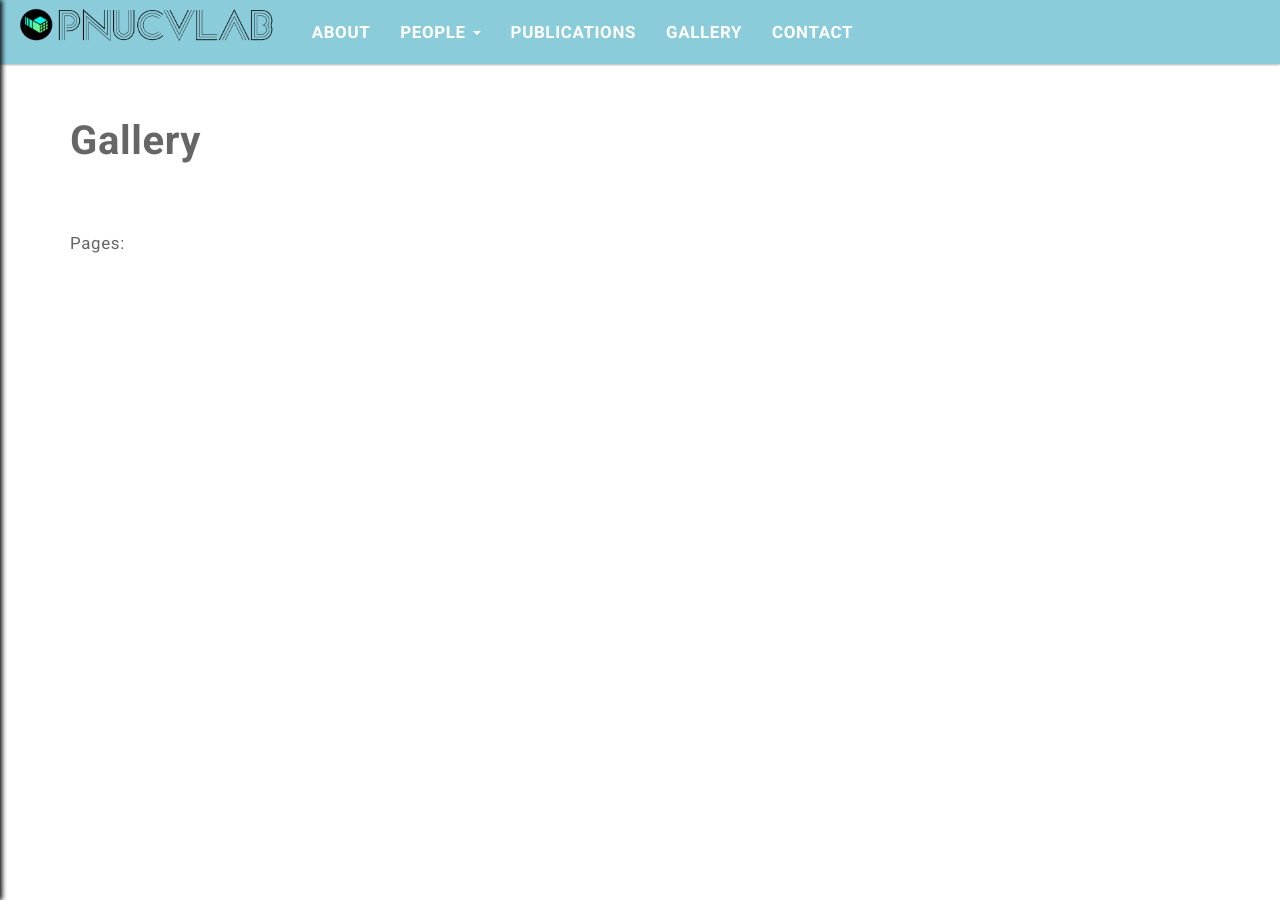
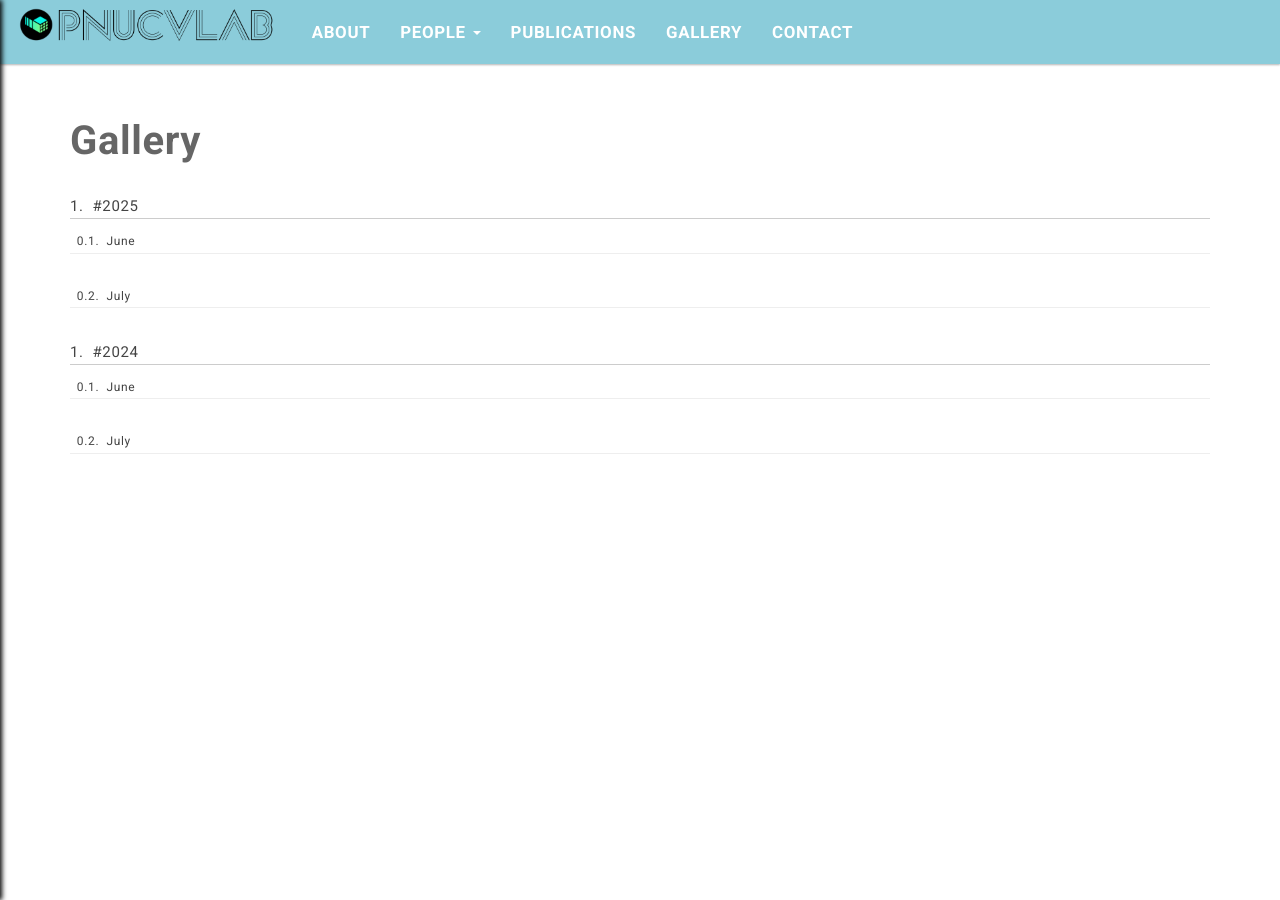
Before and after one commit to pnucvlab/pnucvlab.github.io, a Jekyll site: the page built from pages/gallery.html, in a window 1280 px wide. Built offline with Jekyll 4.4.1, drawn with Linux system fonts in a browser that asks for light colours.

Commit message:
add gallery init

```diff
--- a/assets/css/main.css
+++ b/assets/css/main.css
@@ -435,3 +435,73 @@
 	  flex: 0 0 100%;
 	}
 }
+
+/* layout */
+.gallery-container {
+	display: flex;
+	gap: 2em;
+  }
+
+  /* year nav */
+  .year-nav {
+	flex: 0 0 100px;
+  }
+  .year-nav ul {
+	list-style: none;
+	padding: 0;
+	margin: 0;
+  }
+  .year-nav li {
+	margin-bottom: 0.5em;
+  }
+  .year-nav a {
+	text-decoration: none;
+	color: inherit;
+	font-weight: bold;
+  }
+
+  /* content */
+  .gallery-content {
+	flex: 1;
+  }
+
+  /* year styling */
+  .year-title {
+	font-size: 15px;
+	margin: 0;
+  }
+  .year-divider {
+	border: none;
+	border-top: 1px solid #ccc;
+	margin: 4px 0 16px 0;
+  }
+
+  /* month grouping */
+  .month-group {
+	margin-bottom: 24px;
+  }
+  .month-title {
+	font-size: 12px;
+	margin: 0 0 4px 1ch; /* indent by one character width */
+  }
+  .month-divider {
+	border: none;
+	border-top: 1px solid #eee;
+	margin: 2px 0 12px 0;
+  }
+
+  /* gallery grid */
+  .gallery-grid {
+	display: flex;
+	flex-wrap: wrap;
+	gap: 16px;
+  }
+  .gallery-item {
+	flex: 0 0 calc(25% - 16px);
+	box-sizing: border-box;
+  }
+  .gallery-item img {
+	width: 100%;
+	height: auto;
+	display: block;
+  }
--- a/pages/gallery.html
+++ b/pages/gallery.html
@@ -4,109 +4,50 @@
 permalink: /gallery/
 ---
 
-<style>
-/* 4×3 그리드 (한 페이지당 12개) */
-.gallery-grid {
-  display: grid;
-  grid-template-columns: repeat(4, 1fr);
-  gap: 20px;
-  margin-top: 20px;
-}
-.gallery-item img {
-  width: 100%;
-  height: auto;
-  object-fit: cover;
-  border-radius: 4px;
-}
-.gallery-title {
-  text-align: center;
-  margin-top: 8px;
-  font-size: 16px;
-}
-/* 페이지 네비게이션 */
-.pagination {
-  text-align: center;
-  margin: 30px 0;
-}
-.pagination button {
-  background: none;
-  border: 1px solid #007bff;
-  color: #007bff;
-  margin: 0 5px;
-  padding: 6px 12px;
-  cursor: pointer;
-  border-radius: 4px;
-}
-.pagination button.active {
-  background: #007bff;
-  color: #fff;
-}
-.pagination button:hover:not(.active) {
-  background: #e6f0ff;
-}
-</style>
-
 <p style="font-size:40px; margin-bottom:20px;"><strong>Gallery</strong></p>
 
-<div id="gallery">
-  <div class="gallery-grid">
-    {% assign gallery_posts = site.categories.gallery %}
-    {% for post in gallery_posts %}
-      <div class="gallery-item">
-        <a href="{{ post.url | relative_url }}">
-          {% if post.images and post.images.size > 0 %}
-            <img src="{{ post.images[0] | relative_url }}" alt="{{ post.title }}">
-          {% else %}
-            <img src="/assets/images/placeholder.png" alt="No image">
-          {% endif %}
-          <div class="gallery-title">{{ post.title }}</div>
-        </a>
+<div class="gallery-content">
+
+  <section id="year-2025" class="year-section">
+    <h2 class="year-title">#2025</h2>
+    <hr class="year-divider">
+
+    <div class="month-group">
+      <h3 class="month-title">June</h3>
+      <hr class="month-divider">
+      <div class="gallery-grid">
+        <!-- 2025 June items -->
       </div>
-    {% endfor %}
-  </div>
+    </div>
 
-  <div class="pagination" id="pagination">
-    Pages:
-    <!-- 페이지 버튼이 JS로 생성됩니다 -->
-  </div>
+    <div class="month-group">
+      <h3 class="month-title">July</h3>
+      <hr class="month-divider">
+      <div class="gallery-grid">
+        <!-- 2025 July items -->
+      </div>
+    </div>
+  </section>
+
+  <section id="year-2024" class="year-section">
+    <h2 class="year-title">#2024</h2>
+    <hr class="year-divider">
+
+    <div class="month-group">
+      <h3 class="month-title">June</h3>
+      <hr class="month-divider">
+      <div class="gallery-grid">
+        <!-- 2024 June items -->
+      </div>
+    </div>
+
+    <div class="month-group">
+      <h3 class="month-title">July</h3>
+      <hr class="month-divider">
+      <div class="gallery-grid">
+        <!-- 2024 July items -->
+      </div>
+    </div>
+  </section>
+
 </div>
-
-<script>
-document.addEventListener('DOMContentLoaded', () => {
-  const items = Array.from(document.querySelectorAll('#gallery .gallery-item'));
-  const perPage = 12;
-  let currentPage = 1;
-  const totalPages = Math.ceil(items.length / perPage);
-  const paginationEl = document.getElementById('pagination');
-
-  function renderPage(page) {
-    const start = (page - 1) * perPage;
-    const end = page * perPage;
-    items.forEach((item, idx) => {
-      item.style.display = (idx >= start && idx < end) ? 'block' : 'none';
-    });
-    updatePagination();
-  }
-
-  function updatePagination() {
-    // 버튼 스타일 갱신
-    Array.from(paginationEl.querySelectorAll('button')).forEach(btn => {
-      btn.classList.toggle('active', Number(btn.textContent) === currentPage);
-    });
-  }
-
-  // 페이지 버튼 생성
-  for (let i = 1; i <= totalPages; i++) {
-    const btn = document.createElement('button');
-    btn.textContent = i;
-    btn.addEventListener('click', () => {
-      currentPage = i;
-      renderPage(i);
-    });
-    paginationEl.appendChild(btn);
-  }
-
-  // 초기 렌더링
-  renderPage(currentPage);
-});
-</script>
--- a/pages/people/members.html
+++ b/pages/people/members.html
@@ -89,7 +89,7 @@
 <ul class="undergraduate-list">
   <li style="font-size:1.4em; margin-bottom:0.5em;">
     <strong>Seongmin Kim</strong>
-    <div style="margin-left:1.5em; font-size:1em; text-decoration: underline;">
+    <div style="margin-left:1.2em; font-size:0.8em; text-decoration: underline;">
       dan1626@naver.com
     </div>
   </li>
```
